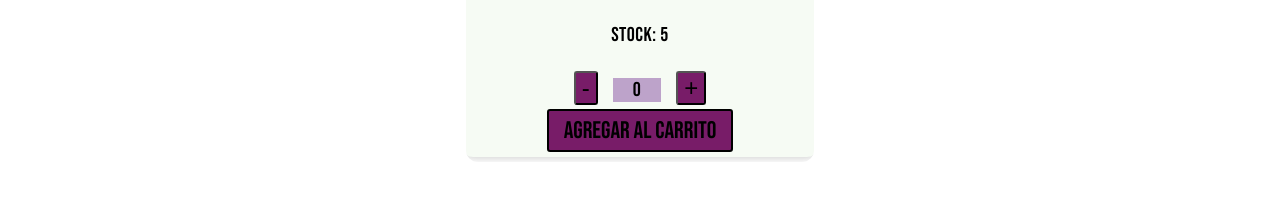
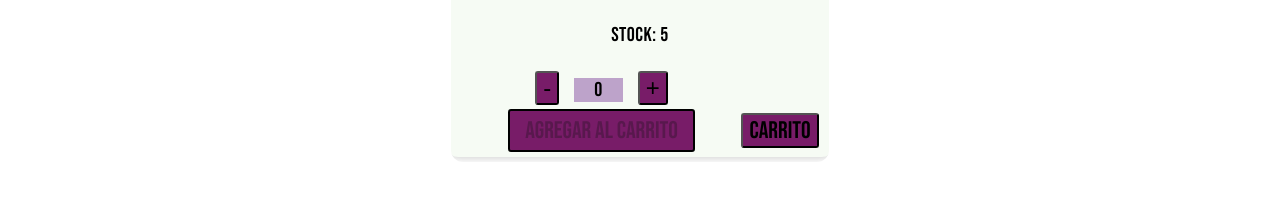
Before and after one commit to nicolasportu/neche-shop, a React (Create React App) app: page /item/1 in a window 1280 px wide. Shown: the part 597-796 px from the top of the page. Built offline with nearby package versions, Linux system fonts and the light colour scheme.

Commit message:
sincronizacion counter

```diff
--- a/src/App.js
+++ b/src/App.js
@@ -2,6 +2,7 @@ import { BrowserRouter, Route, Routes } from "react-router-dom";
 import ItemListContainer from "./components/ItemListContainer/ItemListContainer";
 import NavBar from "./components/Hero/NavBar";
 import ItemDetailContainer from "./components/ItemDetail/ItemDetailContainer";
+import Cart from "./components/Cart/Cart";
 
 function App() {
   return (
@@ -11,6 +12,7 @@ function App() {
         <Route path="/" element={<ItemListContainer />} />
         <Route path="/category/:idCategory" element={<ItemListContainer />} />
         <Route path="/item/:idItem" element={<ItemDetailContainer />} />
+        <Route path="/cart" element={<Cart />}/>
       </Routes>
     </BrowserRouter>
   );
--- /dev/null
+++ b/src/components/Cart/Cart.jsx
@@ -0,0 +1,13 @@
+import React from "react";
+import "./Cart.css";
+
+function Cart () {
+
+    return (
+        <div className="carritoPagina">
+            <h2>Agregaste los siguientes productos</h2>
+        </div>
+    )
+}
+
+export default Cart;
--- a/src/components/CartWidget/CartWidget.jsx
+++ b/src/components/CartWidget/CartWidget.jsx
@@ -1,13 +1,16 @@
 import React from "react";
+import { Link } from "react-router-dom";
 import './CartWidget.css';
 
 const CartWidget = () => {
     return (
+      <Link to="/cart">
       <button className="boton-cart">4
         <svg xmlns="http://www.w3.org/2000/svg" viewBox="0 0 20 20" fill="currentColor" className="cart">
         <path fillRule="evenodd" d="M6 5v1H4.667a1.75 1.75 0 00-1.743 1.598l-.826 9.5A1.75 1.75 0 003.84 19H16.16a1.75 1.75 0 001.743-1.902l-.826-9.5A1.75 1.75 0 0015.333 6H14V5a4 4 0 00-8 0zm4-2.5A2.5 2.5 0 007.5 5v1h5V5A2.5 2.5 0 0010 2.5zM7.5 10a2.5 2.5 0 005 0V8.75a.75.75 0 011.5 0V10a4 4 0 01-8 0V8.75a.75.75 0 011.5 0V10z"/>
         </svg>
       </button>
+      </Link>
     )
 }
 
--- a/src/components/ItemCount/ItemCount.jsx
+++ b/src/components/ItemCount/ItemCount.jsx
@@ -3,6 +3,7 @@ import "./ItemCount.css";
 
 function ItemCount({ stock, onAdd }) {
   const [count, setCount] = useState(0);
+
 
   const sumarItem = () => {
     count < stock ? setCount(count + 1) : alert("No hay más productos");
@@ -20,8 +21,12 @@ function ItemCount({ stock, onAdd }) {
         <label>{count}</label>
         <button onClick={sumarItem}>+</button>
       </div>
-      <button className="botonAgregar" onClick={() => {onAdd(count); }}> Agregar al Carrito </button>
+      { stock && count
+      ? <button className="botonAgregar" onClick={() => {onAdd(count); }}> Agregar al Carrito </button>
+      : <button className="botonAgregar" disabled> Agregar al Carrito </button>
+      }
       </div>
+
   );
 }
 
--- a/src/components/ItemDetail/Details.css
+++ b/src/components/ItemDetail/Details.css
@@ -64,6 +64,10 @@ body {
   letter-spacing: 0.5px;
 }
 
+.carritoPagina {
+  font-family: "Bebas Neue", cursive;
+}
+
 .loader {
   position: absolute;
   left: 570px;
--- a/src/components/ItemDetail/ItemDetail.jsx
+++ b/src/components/ItemDetail/ItemDetail.jsx
@@ -1,8 +1,10 @@
 import React from "react";
 import "./Details.css";
 import ItemCount from "../ItemCount/ItemCount";
+import { Link } from "react-router-dom";
 
-const ItemDetail = ({ item }) => {
+function ItemDetail ({ item }) {
+
   const onAdd = (cantidad) => {
     alert("Seleccionaste " + cantidad + " productos.");
   };
@@ -19,12 +21,8 @@ const ItemDetail = ({ item }) => {
               <h2>Precio: {item.precio}</h2>
               <p>Descripción: {item.descripcion}</p>
               <p>Stock: {item.stock}</p>
-              <ItemCount
-                className="contador"
-                stock={item.stock}
-                initial={1}
-                onAdd={onAdd}
-              />
+               <ItemCount className="contador" stock={item.stock} initial={ItemCount} onAdd={onAdd}/>
+               <Link to="/cart"><button className="carritoPagina">Carrito</button></Link>
             </div>
           </div>
         </div>
```
Also changed, not shown: src/components/Cart/Cart.css (added).
